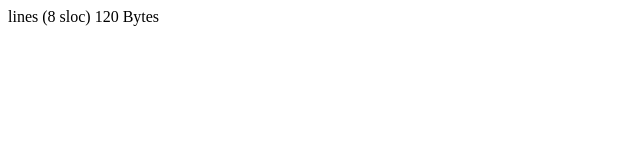
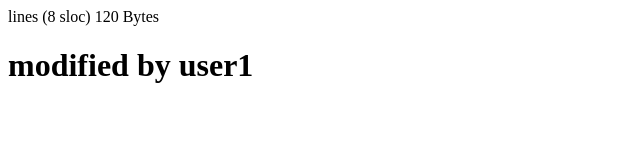
Before and after one commit to Murshed1002/practicegitnew, a plain HTML site: page index.html in a window 1280 px wide. Shown: the whole page, without its empty margins (0-640 px from the left). Drawn offline with Linux system fonts and the light colour scheme.

Commit message:
modified by user1

```diff
--- a/index.html
+++ b/index.html
@@ -5,7 +5,7 @@ lines (8 sloc)  120 Bytes
     <title> this is a git repository </title>
   </head>
   <body>
-      <h1>  <h1/>
+      <h1> modified by user1 <h1/>
   </body>
 
  </html>
```
